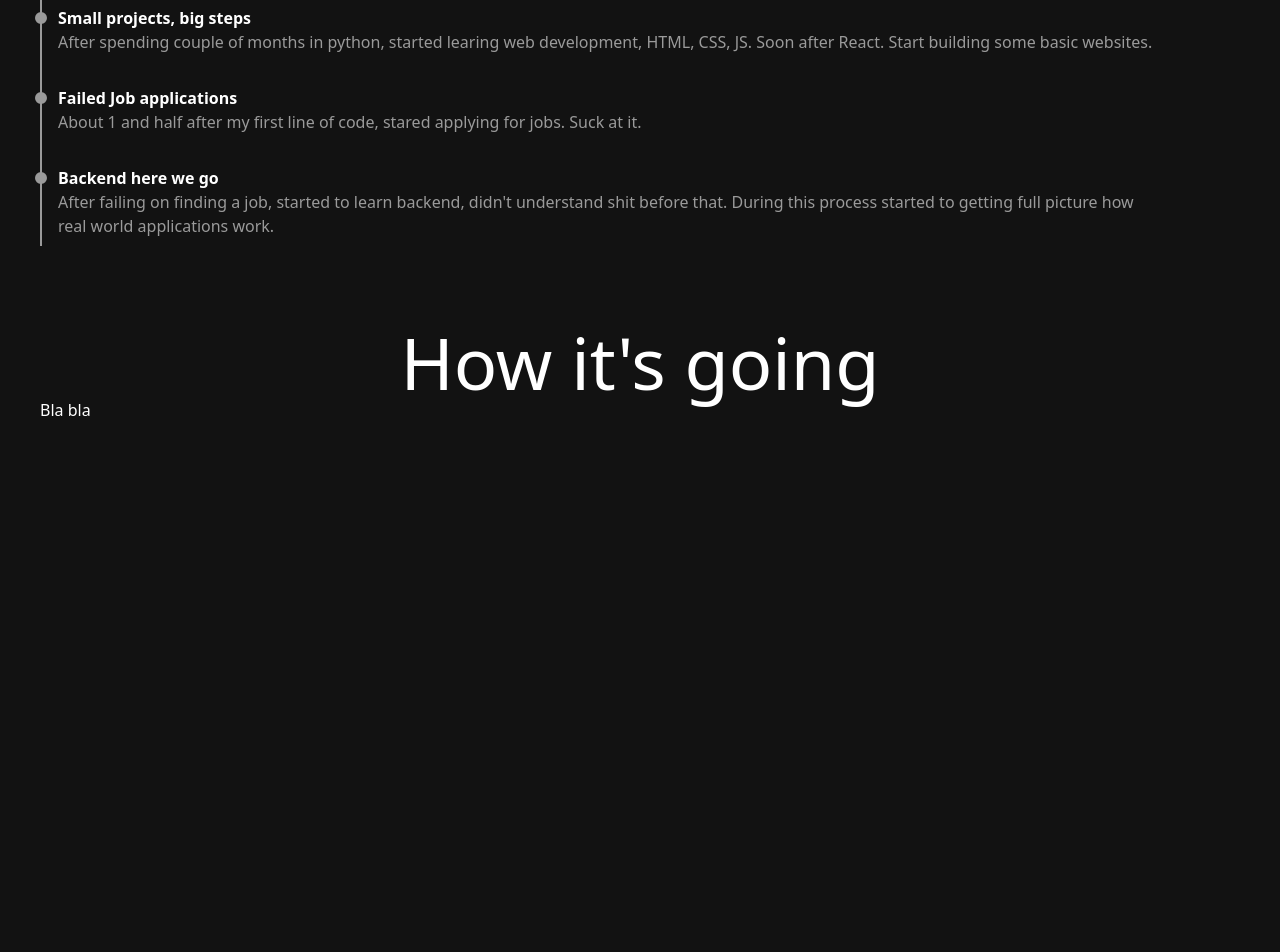
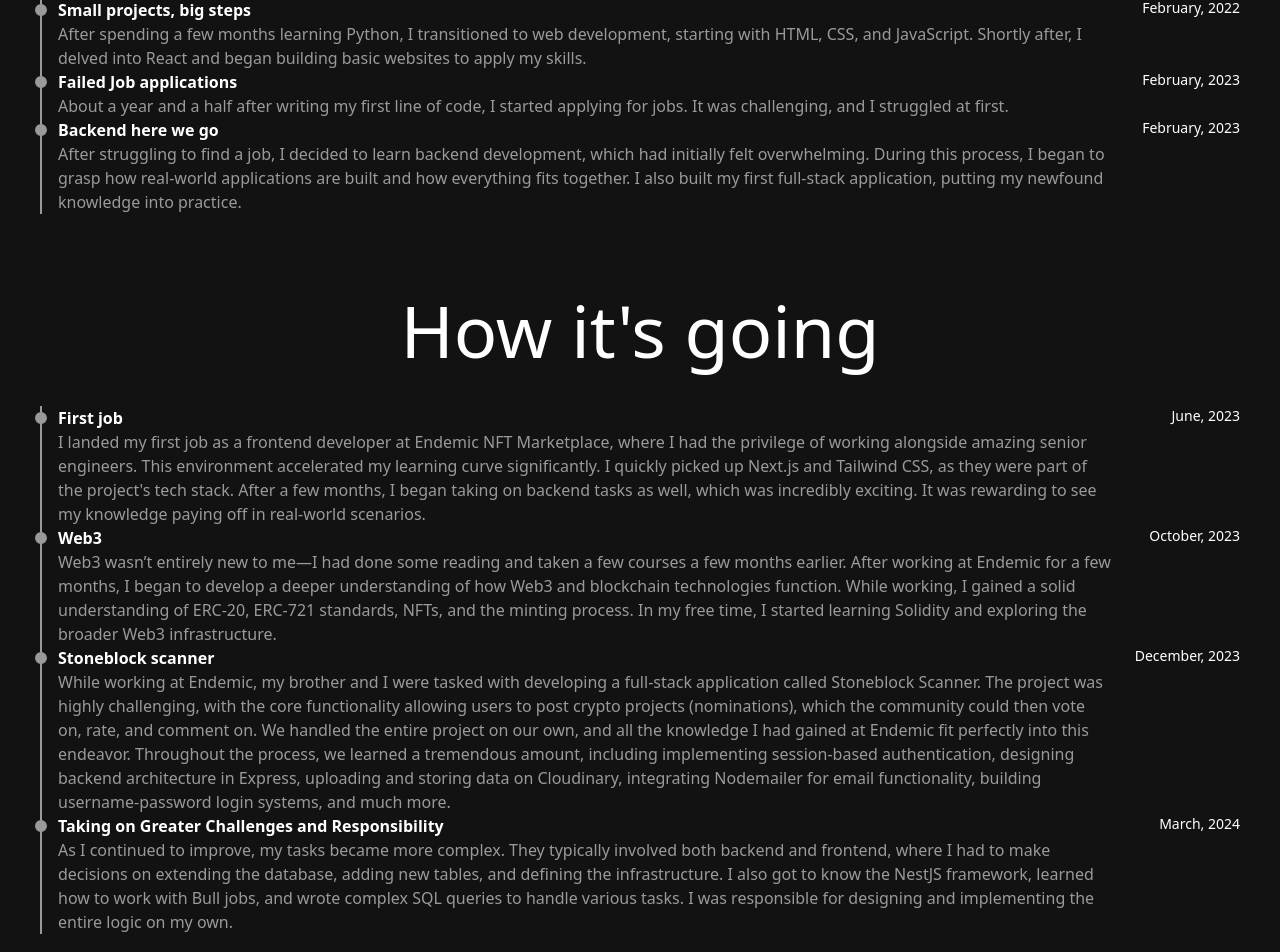
Before and after one commit to Gigi998/portfolio, a Next.js app: page / in a window 1280 px wide. Shown: the part 2172-3124 px from the top of the page. Before the commit the page ends 2754 px from the top, so only its background shows below. Built offline with nearby package versions, Linux system fonts and the light colour scheme.

Commit message:
finish experience section

```diff
--- a/src/app/(components)/Application/Experience/ExperienceItem/ExperienceItem.tsx
+++ b/src/app/(components)/Application/Experience/ExperienceItem/ExperienceItem.tsx
@@ -9,15 +9,20 @@ interface Props {
 
 const ExperienceItem = ({ title, about, date }: Props) => {
   return (
-    <div className='border-l-2 border-secondary h-20'>
+    <div className='border-l-2 border-secondary h-auto'>
       <div className='relative w-0'>
         <Tooltip text={date}>
           <div className='rounded-full w-3 h-3 border-2 bg-secondary border-secondary absolute left-[-7px] top-[6px]' />
         </Tooltip>
       </div>
       <div className='ml-4 flex flex-col'>
-        <span className='text-primary font-bold'>{title}</span>
-        <span className='text-secondary mr-20'>{about}</span>
+        <span className='text-primary font-bold flex'>
+          {title}
+          <span className='ml-auto inline-block font-light text-sm'>
+            {date}
+          </span>
+        </span>
+        <span className='text-secondary mr-32'>{about}</span>
       </div>
     </div>
   );
--- a/src/app/page.tsx
+++ b/src/app/page.tsx
@@ -4,6 +4,7 @@ import ProfileCard from "./(components)/Application/Profile/ProfileCard/ProfileC
 import ProjectsContainer from "./(components)/Application/Project/ProjectsContainer/ProjectsContainer";
 import SectionWrapper from "./(components)/Wrapper/SectionWrapper/SectionWrapper";
 import ExperienceContainer from "./(components)/Application/Experience/ExperienceContainer/ExperienceContainer";
+import { experienceCurrent, experiencesStart } from "@/data";
 
 export default function Home() {
   return (
@@ -19,9 +20,11 @@ export default function Home() {
         <ProjectsContainer />
       </SectionWrapper>
       <SectionWrapper title='How it all started'>
-        <ExperienceContainer />
+        <ExperienceContainer experiences={experiencesStart} />
       </SectionWrapper>
-      <SectionWrapper title="How it's going">Bla bla</SectionWrapper>
+      <SectionWrapper title="How it's going">
+        <ExperienceContainer experiences={experienceCurrent} />
+      </SectionWrapper>
     </>
   );
 }
--- a/src/data/index.ts
+++ b/src/data/index.ts
@@ -1,4 +1,5 @@
 import EndemicAppImage from "@/assets/images/endemicHome.png";
+import { Experience } from "./types";
 
 const endemic = {
   id: 1,
@@ -30,33 +31,82 @@ export const projects = [
   },
 ];
 
-export const experiences = [
+export const experiencesStart: Experience[] = [
   {
     id: 1,
     title: "First line of code",
-    about:
-      "After realising that electrican isn't the right job for me, started to learn how to code. Language was python.",
-    date: "December, 2021",
+    about: `After realizing that a career as an electrician wasn't the right fit for me, I decided to pursue my passion for coding.
+       I began my journey with Python as my first programming language.`,
+    date: "October, 2021",
   },
   {
     id: 2,
     title: "Small projects, big steps",
-    about:
-      "After spending couple of months in python, started learing web development, HTML, CSS, JS. Soon after React. Start building some basic websites.",
+    about: `After spending a few months learning Python, I transitioned to web development, starting with HTML, CSS, and JavaScript.
+     Shortly after, I delved into React and began building basic websites to apply my skills.`,
     date: "February, 2022",
   },
   {
     id: 3,
     title: "Failed Job applications",
-    about:
-      "About 1 and half after my first line of code, stared applying for jobs. Suck at it.",
+    about: `About a year and a half after writing my first line of code,
+    I started applying for jobs. It was challenging, and I struggled at first.`,
     date: "February, 2023",
   },
   {
     id: 4,
     title: "Backend here we go",
-    about:
-      "After failing on finding a job, started to learn backend, didn't understand shit before that. During this process started to getting full picture how real world applications work.",
+    about: `After struggling to find a job, I decided to learn backend development, which had initially felt overwhelming. During this process,
+    I began to grasp how real-world applications are built and how everything fits together.
+    I also built my first full-stack application, putting my newfound knowledge into practice.
+    `,
     date: "February, 2023",
   },
 ];
+
+export const experienceCurrent: Experience[] = [
+  {
+    id: 1,
+    title: "First job",
+    about: `
+     I landed my first job as a frontend developer at Endemic NFT Marketplace, where I had the privilege of working alongside amazing senior engineers.
+     This environment accelerated my learning curve significantly. I quickly picked up Next.js and Tailwind CSS, as they were part of the project's tech stack.
+     After a few months, I began taking on backend tasks as well, which was incredibly exciting. It was rewarding to see my knowledge paying off in real-world scenarios.
+    `,
+    date: "June, 2023",
+  },
+  {
+    id: 2,
+    title: "Web3",
+    about: `
+    Web3 wasn’t entirely new to me—I had done some reading and taken a few courses a few months earlier.
+    After working at Endemic for a few months, I began to develop a deeper understanding of how Web3 and blockchain technologies function.
+    While working, I gained a solid understanding of ERC-20, ERC-721 standards, NFTs, and the minting process. In my free time,
+    I started learning Solidity and exploring the broader Web3 infrastructure.
+      `,
+    date: "October, 2023",
+  },
+  {
+    id: 3,
+    title: "Stoneblock scanner",
+    about: `
+    While working at Endemic, my brother and I were tasked with developing a full-stack application called Stoneblock Scanner.
+    The project was highly challenging, with the core functionality allowing users to post crypto projects (nominations), which the community could then vote on, rate, and comment on.
+    We handled the entire project on our own, and all the knowledge I had gained at Endemic fit perfectly into this endeavor. Throughout the process, we learned a tremendous amount,
+    including implementing session-based authentication, designing backend architecture in Express, uploading and storing data on Cloudinary, integrating Nodemailer for email functionality,
+    building username-password login systems, and much more.
+    `,
+    date: "December, 2023",
+  },
+  {
+    id: 4,
+    title: "Taking on Greater Challenges and Responsibility",
+    about: `
+    As I continued to improve, my tasks became more complex. They typically involved both backend and frontend,
+    where I had to make decisions on extending the database, adding new tables, and defining the infrastructure.
+    I also got to know the NestJS framework, learned how to work with Bull jobs, and wrote complex SQL queries to handle various tasks.
+    I was responsible for designing and implementing the entire logic on my own.
+    `,
+    date: "March, 2024",
+  },
+];
--- /dev/null
+++ b/src/data/types.ts
@@ -0,0 +1,6 @@
+export interface Experience {
+  id: number;
+  title: string;
+  about: string;
+  date: string;
+}
```
Also changed, not shown: src/app/(components)/Application/Experience/ExperienceContainer/ExperienceContainer.tsx (+6 -2 lines).
